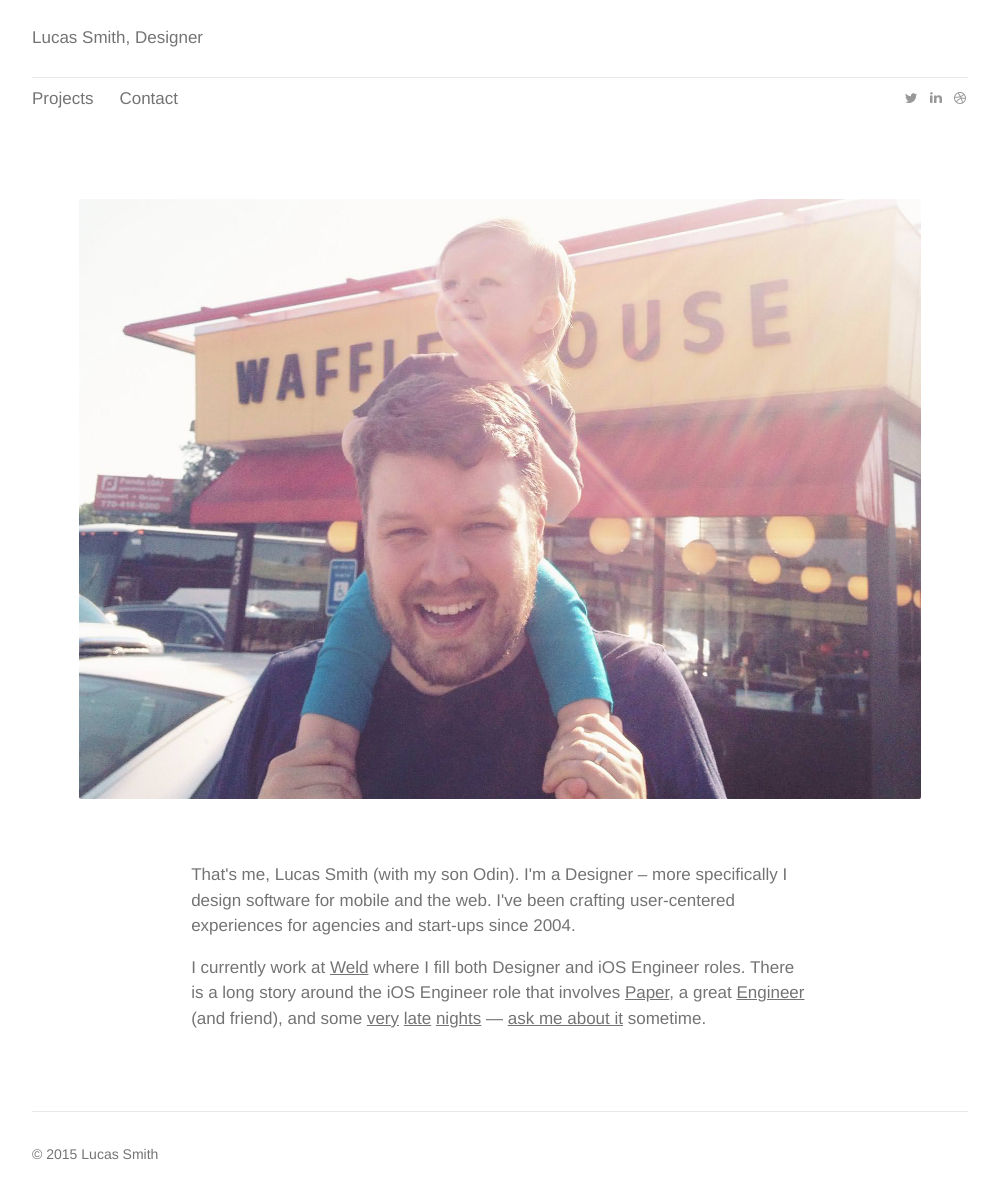
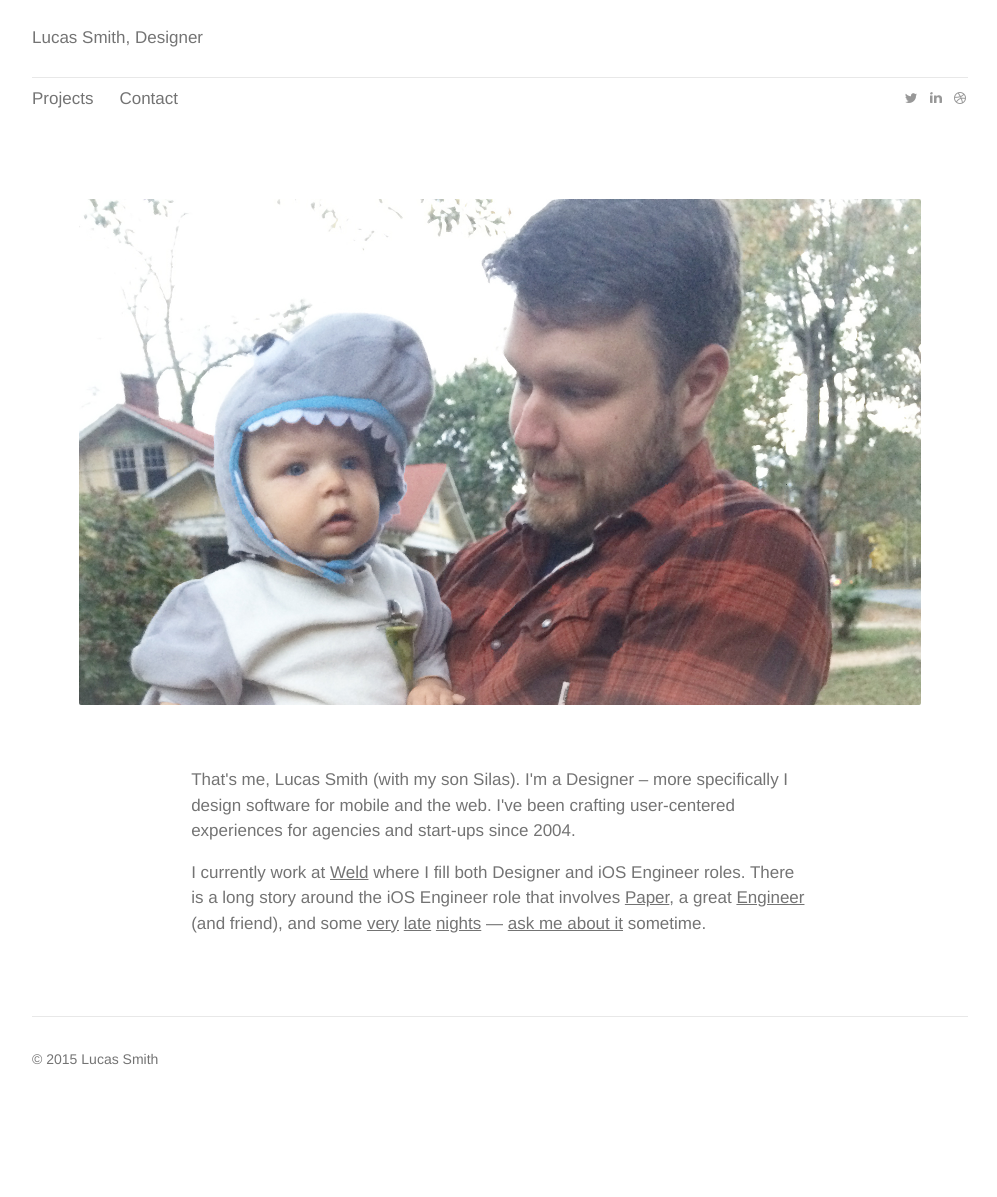
Before and after one commit to volanStudio/lucassmith.me, a Jekyll site: the page built from index.html, in a window 1280 px wide. Shown: the whole page, without its empty margins (140-1137 px from the left). Built offline with Jekyll 4.4.1, drawn with Linux system fonts in a browser that asks for light colours; some web fonts are replaced; after the commit the page ends 1102 px from its top, so only the background shows below that.

Commit message:
alt for links

```diff
--- a/index.html
+++ b/index.html
@@ -7,10 +7,10 @@
 
     <article>
       <figure class="feature">
-        <img src="img/avatar-big-2@2x.jpg">
+        <img src="img/avatar-silas-2@2x.jpg">
       </figure>
-      <p>That's me, Lucas Smith (with my son Odin). I'm a Designer &ndash; more specifically I design software for mobile and the web. I've been crafting user-centered experiences for agencies and start-ups since 2004.</p>
-      <p>I currently work at <a href="http://www.weldai.com">Weld</a> where I fill both Designer and iOS Engineer roles. There is a long story around the iOS Engineer role that involves <a href="https://www.facebook.com/paper">Paper</a>, a great <a href="https://github.com/ocrickard">Engineer</a> (and friend), and some <a href="http://teamtreehouse.com/">very</a> <a href="https://executeios.com/">late</a> <a href="http://stackoverflow.com/">nights</a> &mdash; <a href="mailto:lucas@volan.co">ask me about it</a> sometime.</p>
+      <p>That's me, Lucas Smith (with my son Silas). I'm a Designer &ndash; more specifically I design software for mobile and the web. I've been crafting user-centered experiences for agencies and start-ups since 2004.</p>
+      <p>I currently work at <a href="http://www.weldai.com">Weld</a> where I fill both Designer and iOS Engineer roles. There is a long story around the iOS Engineer role that involves <a href="https://www.facebook.com/paper">Paper</a>, a great <a href="https://github.com/ocrickard">Engineer</a> (and friend), and some <a href="http://teamtreehouse.com/" alt="Treehouse is really great">very</a> <a href="https://executeios.com/" alt="Outdated and defunct, but Sam Soffes rules">late</a> <a href="http://stackoverflow.com/" alt="Sometimes you just have to google 'site:stackoverflow.com', am I right?">nights</a> &mdash; <a href="mailto:lucas@volan.co">ask me about it</a> sometime.</p>
     </article>
 
   </div>
```
Also changed, not shown: img/avatar-silas-2@2x.jpg (added), img/avatar-silas@2x.jpg (added).
